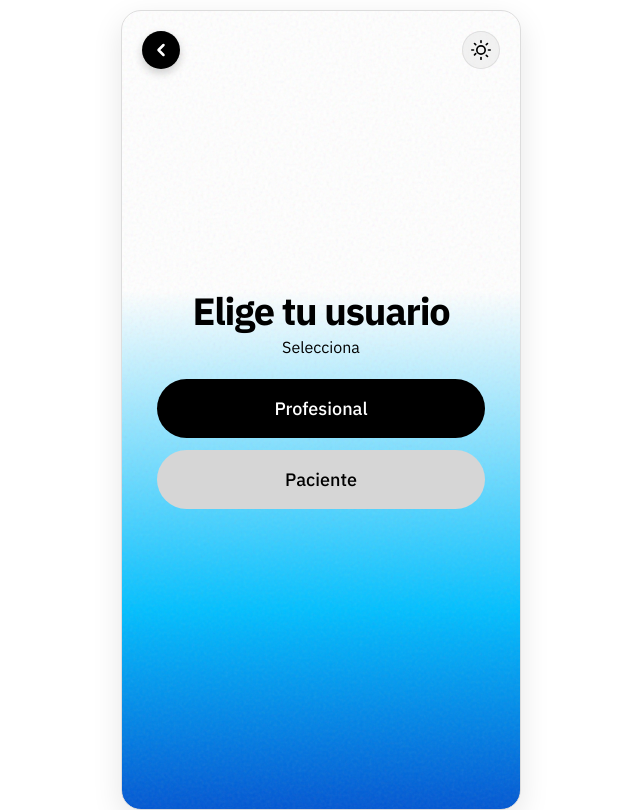
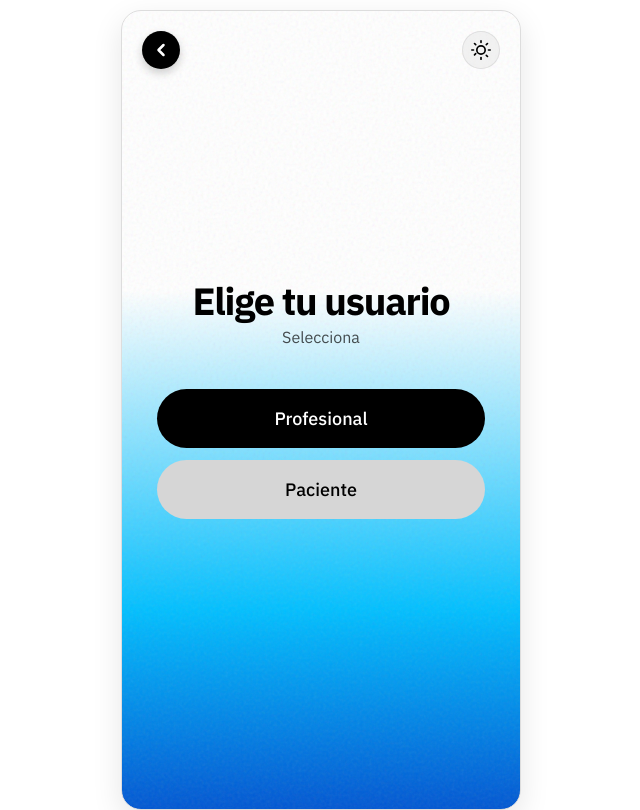
Before and after one commit to brayj4728/app-agenda-2, a website: page public/login.html in a window 1280 px wide. Shown: the whole page, without its empty margins (319-959 px from the left). Drawn offline with nearby package versions, Linux system fonts and the light colour scheme.

Commit message:
Fix: Corrección de contraste en subtítulos de login para modo oscuro

```diff
--- a/public/login.html
+++ b/public/login.html
@@ -166,6 +166,13 @@
             color: var(--text-main);
             line-height: 1.05;
             letter-spacing: -1.2px;
+        }
+
+        .view-subtitle {
+            font-size: 1rem;
+            color: var(--text-gray);
+            margin-bottom: 20px;
+            font-weight: 400;
         }
 
         /* BUTTONS */
```
